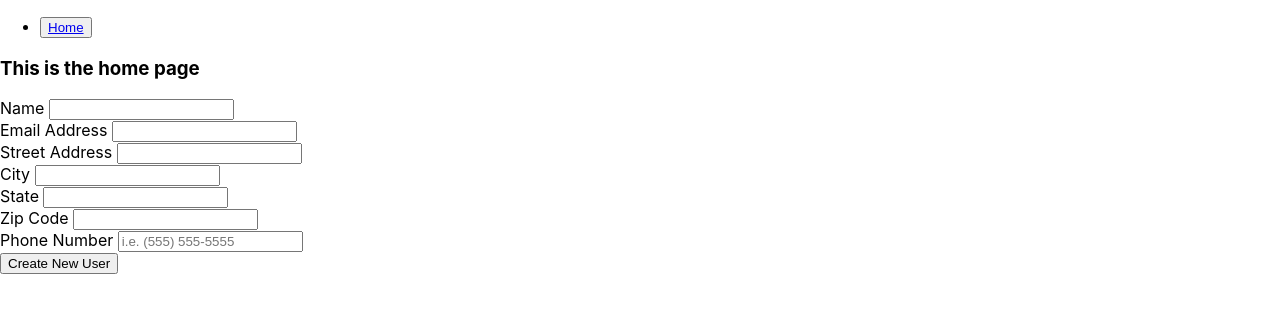
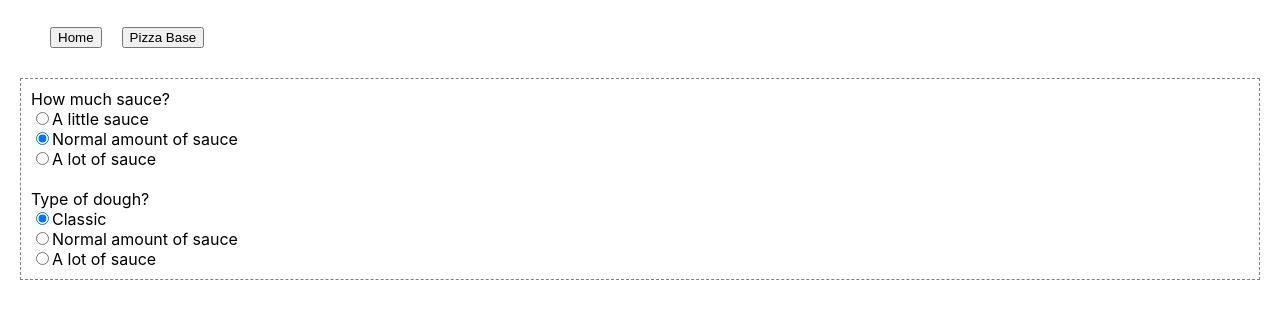
Before and after one commit to drakens6/redux-pizza-jump-2020, a React (Create React App) app in the folder jademm/: page /base in a window 1280 px wide. Shown: the top 312 px of the page. Built offline with nearby package versions, Linux system fonts and the light colour scheme.

Commit message:
Added update user functionality, which broke add new user, and started on the second screen for pizza

```diff
--- a/jademm/src/App.css
+++ b/jademm/src/App.css
@@ -2,37 +2,20 @@
   text-align: center;
 }
 
-.App-logo {
-  height: 40vmin;
-  pointer-events: none;
+li {
+  display: inline-block;
+  padding: 10px;
 }
 
-@media (prefers-reduced-motion: no-preference) {
-  .App-logo {
-    animation: App-logo-spin infinite 20s linear;
-  }
+a {
+  text-decoration: none;
+  color: black;
 }
 
-.App-header {
-  background-color: #282c34;
-  min-height: 100vh;
-  display: flex;
-  flex-direction: column;
-  align-items: center;
-  justify-content: center;
-  font-size: calc(10px + 2vmin);
-  color: white;
+form {
+  margin: 20px;
+  padding: 10px;
+  border: 1px;
+  border-color: gray;
+  border-style: dashed;
 }
-
-.App-link {
-  color: #61dafb;
-}
-
-@keyframes App-logo-spin {
-  from {
-    transform: rotate(0deg);
-  }
-  to {
-    transform: rotate(360deg);
-  }
-}
--- a/jademm/src/App.js
+++ b/jademm/src/App.js
@@ -3,8 +3,10 @@ import {
   BrowserRouter as Router,
   Switch, Route, Link
 } from "react-router-dom";
+import './App.css'
 
-import Home from './components/Home'
+import Home from './components/Home';
+import PizzaBase from './components/PizzaBase';
 
 export default class App extends React.Component {
 
@@ -17,10 +19,16 @@ export default class App extends React.Component {
                 <li>
                   <button><Link to="/">Home</Link></button>
                 </li>
+                <li>
+                  <button><Link to="/base">Pizza Base</Link></button>
+                </li>
               </ul>
             </nav>
 
             <Switch>
+              <Route path="/base">
+                <PizzaBase />
+              </Route>
               <Route path="/">
                 <Home />
               </Route>
--- a/jademm/src/actions/index.js
+++ b/jademm/src/actions/index.js
@@ -2,6 +2,7 @@
 
 export const ADD_USER = 'ADD_USER';
 export const UPDATE_USER = 'UPDATE_USER';
+export const ADD_BASE = 'ADD_BASE';
 
 export function addUser(user) {
     return {
@@ -10,9 +11,18 @@ export function addUser(user) {
     }
 }
 
-export function updateUser(user) {
+export function updateUser(inputId, value) {
     return {
         type: UPDATE_USER,
-        user
+        inputId,
+        value
     }
 }
+
+export function addBase(sauce, dough) {
+    return {
+        type: ADD_BASE,
+        sauce,
+        dough
+    }
+}
--- /dev/null
+++ b/jademm/src/components/PizzaBase.js
@@ -0,0 +1,27 @@
+import React from 'react';
+
+function PizzaBase() {
+    return (
+        <form>
+            <label>How much sauce? </label><br/>
+            <input type="radio" id="little" name="sauce" value="little"/>
+            <label>A little sauce</label><br/>
+            <input type="radio" id="normal" name="sauce" value="normal" checked/>
+            <label>Normal amount of sauce</label><br/>
+            <input type="radio" id="big" name="sauce" value="lot"/>
+            <label>A lot of sauce</label><br/>
+            <br/>
+            <label>Type of dough? </label><br/>
+            <input type="radio" id="classic" name="dough" value="classic" checked/>
+            <label>Classic</label><br/>
+            <input type="radio" id="normal" name="dough" value="normal"/>
+            <label>Normal amount of sauce</label><br/>
+            <input type="radio" id="big" name="dough" value="lot"/>
+            <label>A lot of sauce</label>
+
+
+        </form>
+    )
+}
+
+export default PizzaBase;
--- a/jademm/src/components/UserForm.js
+++ b/jademm/src/components/UserForm.js
@@ -1,31 +1,26 @@
-import React, {useState} from 'react';
+import React from 'react';
 import {connect} from 'react-redux';
-import { addUser } from '../actions'
+import { addUser, updateUser } from '../actions'
 
 class UserForm extends React.Component {
-    constructor() {
-        super();
-        this.state = {
-            name: '',
-            email: '',
-            address: '',
-            city: '',
-            state: '',
-            zip: '',
-            phone: ''
-        }
+
+    handleChange = (e) => {
+        console.log(e.target.id);
+        console.log(e.target.value);
+        this.props.updateUser(e.target.id, e.target.value);
     }
-
+    //props isn't updating fast enough
     handleSubmit = (e) => {
         e.preventDefault();
+        console.log(e.target)
         const user = {
-            name: this.state.name,
-            email: this.state.email,
-            address: this.state.address,
-            city: this.state.city,
-            state: this.state.state,
-            zip: this.state.zip,
-            phone: this.state.phone
+            name: this.props.name,
+            email: this.props.email,
+            address: this.props.address,
+            city: this.props.city,
+            state: this.props.state,
+            zip: this.props.zip,
+            phone: this.props.phone
         }
 
         this.props.addUser(user);
@@ -35,34 +30,47 @@ class UserForm extends React.Component {
         return(
             <form>
                 <label>Name </label>
-                <input type='text' id='name' value={this.state.name} onChange={(e) => this.setState({name: e.target.value})}/><br/>
+                <input type='text' id='name' value={this.props.name} onChange={this.handleChange}/><br/>
                 <label>Email Address </label>
-                <input type='email' id='email' value={this.state.email} required onChange={(e) => this.setState({email: e.target.value})}/><br/>
+                <input type='email' id='email' value={this.props.email} required onChange={this.handleChange}/><br/>
                 <label>Street Address </label>
-                <input type='text' id='address' value={this.state.address} onChange={(e) => this.setState({address: e.target.value})}/><br/>
+                <input type='text' id='address' value={this.props.address} onChange={this.handleChange}/><br/>
                 <label>City </label>
-                <input type='text' id='city' value={this.state.city} onChange={(e) => this.setState({city: e.target.value})}/><br/>
+                <input type='text' id='city' value={this.props.city} onChange={this.handleChange}/><br/>
                 <label>State </label>
-                <input type='text' id='state' value={this.state.state} onChange={(e) => this.setState({state: e.target.value})}/><br/>
+                <input type='text' id='state' value={this.props.state} onChange={this.handleChange}/><br/>
                 <label>Zip Code </label>
-                <input type='text' id='zip' value={this.state.zip} onChange={(e) => this.setState({zip: e.target.value})}/><br/>
+                <input type='text' id='zip' value={this.props.zip} onChange={this.handleChange}/><br/>
                 <label>Phone Number </label>
-                <input type='text' id='phone' placeholder="i.e. (555) 555-5555" value={this.state.phone} onChange={(e) => this.setState({phone: e.target.value})}/><br/>
+                <input type='text' id='phone' placeholder="i.e. (555) 555-5555" value={this.props.phone} onChange={this.handleChange}/><br/>
                 <input type='submit' value='Create New User' onClick={this.handleSubmit}/>
             </form>
         )
     }
 }
 
-const mapStateToProps = () => {
+const mapStateToProps = (state) =>{
+    console.log(state);
+    return {
+        name: state.users.name,
+        email: state.users.email,
+        address: state.users.address,
+        city: state.users.city,
+        state: state.users.state,
+        zip: state.users.zip,
+        phone: state.users.phone
+    }
 }
 
-const mapDispatchToProps = (dispatch, ownProps) => {
+const mapDispatchToProps = (dispatch) => {
     return {
-      addUser: (user) => {
-        dispatch(addUser(user))
-      }
+        addUser: (user) => {
+            dispatch(addUser(user))
+        },
+        updateUser: (inputId, value) => {
+            dispatch(updateUser(inputId, value))
+        }
     }
-  }
+}
 
 export default connect(mapStateToProps, mapDispatchToProps)(UserForm);
--- a/jademm/src/reducers/index.js
+++ b/jademm/src/reducers/index.js
@@ -1,13 +1,21 @@
-import { ADD_USER, UPDATE_USER } from '../actions';
+import { ADD_USER, UPDATE_USER, ADD_BASE } from '../actions';
 import {combineReducers} from 'redux';
 
-export default function reducers(users = [], action) {
+const defaultUser = {
+    name: '',
+    email: 'test',
+    address: '',
+    city: '',
+    state: '',
+    zip: '',
+    phone: '',
+}
+
+
+function users(user = defaultUser, action) {
     switch(action.type) {
         case ADD_USER:
-            console.log(users);
-            return [
-                ...users,
-                {
+            return {
                     name: action.user.name,
                     email: action.user.email,
                     address: action.user.address,
@@ -16,23 +24,37 @@ export default function reducers(users = [], action) {
                     zip: action.user.zip,
                     phone: action.user.phone
                 }
-            ]
 
         case UPDATE_USER:
-            for(let i = 0; i<users.length; i++) {
-                if (users[i].email === action.user.email) {
-                    users[i].name = action.user.name;
-                    users[i].email = action.user.email;
-                    users[i].address = action.user.address;
-                    users[i].city = action.user.city;
-                    users[i].state = action.user.state;
-                    users[i].zip = action.user.zip;
-                    users[i].phone = action.user.phone;
-                }
-            }
-            return users
+            console.log(user);
+                user[action.inputId] = action.value;
+                console.log(user);
+            return user
 
         default:
-            return users
+            return user
     }
 }
+
+const defaultPizza = {
+    sauce: 'normal',
+    dough: 'classic',
+    toppings: []
+}
+
+
+function pizzas(pizza = defaultPizza, action) {
+    switch(action.type) {
+        case ADD_BASE:
+            return
+        default:
+            return pizza
+    }
+}
+
+const reducers = combineReducers({
+    users,
+    pizzas
+})
+
+export default reducers;
--- a/jademm/src/store.js
+++ b/jademm/src/store.js
@@ -1,6 +1,6 @@
 import {createStore } from 'redux'
 import reducers from './reducers';
 
-const store = createStore(reducers)
+const store = createStore(reducers);
 
-export default store
+export default store;
```
